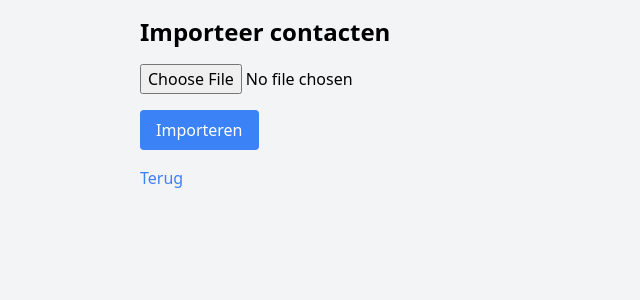
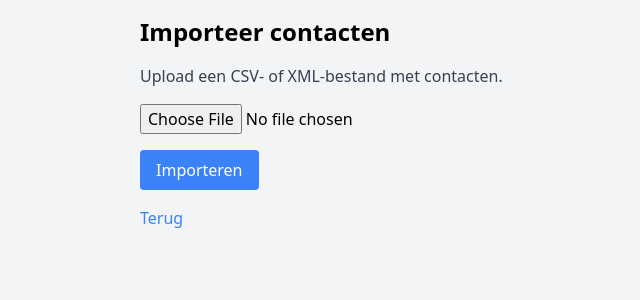
Before and after one commit to tw1que/codex_test, a Flask app: page /import in a window 1280 px wide. Shown: the top 300 px of the page, without its empty margins (212-852 px from the left). Run offline with Flask 2, Linux system fonts and the light colour scheme; some libraries are stand-ins or nearby versions.

Commit message:
Clarify import UI for CSV and XML

```diff
--- a/app/routes.py
+++ b/app/routes.py
@@ -1,6 +1,13 @@
 from flask import Blueprint, render_template, request, redirect, url_for, abort, flash, jsonify
 from io import TextIOWrapper
-from .models import load_phonebook, add_contact, delete_contact, update_contact, import_contacts
+from .models import (
+    load_phonebook,
+    add_contact,
+    delete_contact,
+    update_contact,
+    import_contacts,
+    import_contacts_xml,
+)
 from .utils import validate_contact
 
 main_bp = Blueprint('main', __name__)
@@ -66,8 +73,12 @@ def import_view():
     if request.method == 'POST':
         file = request.files.get('file')
         if file:
-            text_file = TextIOWrapper(file.stream, encoding='utf-8')
-            count = import_contacts(text_file, validate_contact)
+            text_file = TextIOWrapper(file.stream, encoding="utf-8")
+            filename = (file.filename or "").lower()
+            if filename.endswith(".xml"):
+                count = import_contacts_xml(text_file, validate_contact)
+            else:
+                count = import_contacts(text_file, validate_contact)
             if count:
                 flash(f"{count} contacten ge\u00efmporteerd.", "info")
             return redirect(url_for('main.index'))
--- a/app/templates/import.html
+++ b/app/templates/import.html
@@ -1,12 +1,13 @@
 {% extends 'base.html' %}
 
-{% block title %}Importeer CSV{% endblock %}
+{% block title %}Importeer CSV of XML{% endblock %}
 
 {% block content %}
 <h1 class="text-2xl font-bold mb-4">Importeer contacten</h1>
+<p class="mb-4 text-gray-700">Upload een CSV- of XML-bestand met contacten.</p>
 <form method="post" enctype="multipart/form-data" class="space-y-4">
   <div>
-    <input class="w-full" type="file" name="file" accept=".csv">
+    <input class="w-full" type="file" name="file" accept=".csv,.xml">
   </div>
   <button class="bg-blue-500 text-white px-4 py-2 rounded hover:bg-blue-600" type="submit">Importeren</button>
 </form>
--- a/app/templates/index.html
+++ b/app/templates/index.html
@@ -7,7 +7,7 @@
   <h1 class="text-3xl font-semibold text-gray-800">Telefoonboek</h1>
   <div class="space-x-2">
     <a href="{{ url_for('main.add') }}" class="bg-blue-600 text-white px-4 py-2 rounded hover:bg-blue-700">Nieuw contact</a>
-    <a href="{{ url_for('main.import_view') }}" class="border border-gray-300 text-gray-700 px-4 py-2 rounded hover:bg-gray-100">Importeer CSV</a>
+    <a href="{{ url_for('main.import_view') }}" class="border border-gray-300 text-gray-700 px-4 py-2 rounded hover:bg-gray-100">Importeer CSV of XML</a>
   </div>
 </div>
 
```
Also changed, not shown: app/models.py (+28 -7 lines), tests/test_phonebook.py (+18 -0 lines).
